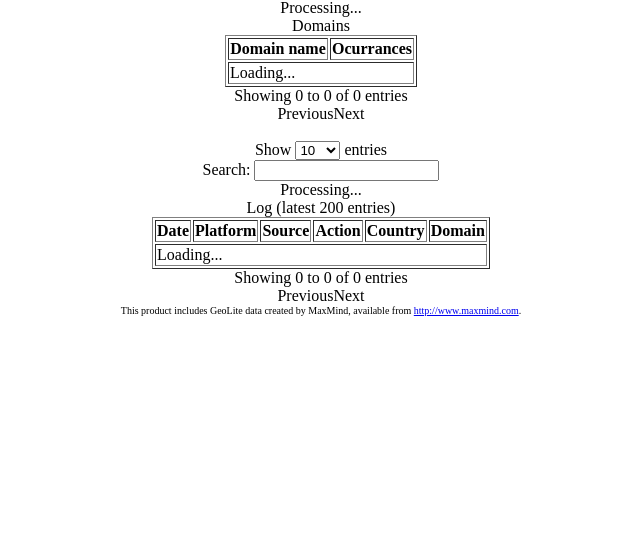
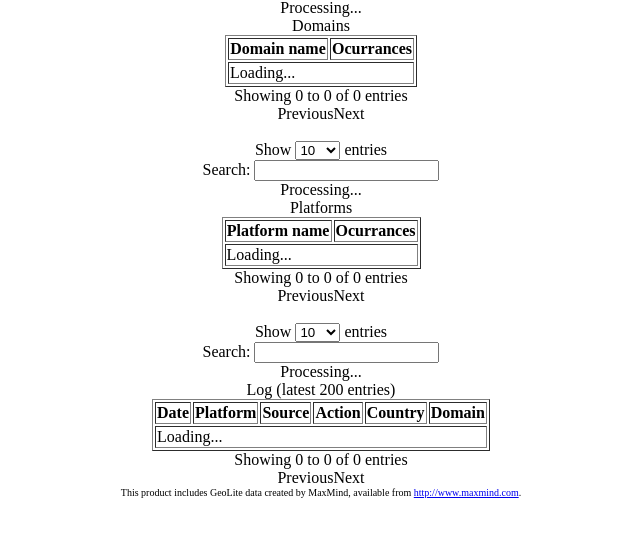
Before and after one commit to CDAT/usage, a Django app: template app/templates/showlog.html in a window 1280 px wide. Shown: the part 213-750 px from the top of the page, without its empty margins (319-959 px from the left). Run offline with Django 3.2, Linux system fonts and the light colour scheme; the template is opened without the code that fills it, so the values that code supplies are empty; parts of the project's set-up code (start-up, migrations or seed data) failed here and were passed over; some libraries are stand-ins or nearby versions.

Commit message:
Added Platforms view.

```diff
--- a/app/templates/showlog.html
+++ b/app/templates/showlog.html
@@ -15,6 +15,13 @@
                     "bProcessing": true,
                     "aaSorting": [[ 1, "desc" ]],
                     "sAjaxSource": '../json/domain/'
+                } );
+            } );
+            $(document).ready(function() {
+                $('#platform_table').dataTable( {
+                    "bProcessing": true,
+                    "aaSorting": [[ 1, "desc" ]],
+                    "sAjaxSource": '../json/platform/'
                 } );
             } );
             $(document).ready(function() {
@@ -58,6 +65,18 @@
                 </tbody>
             </table>
             <br>
+            <table border=1 id="platform_table">
+                <caption>Platforms</caption>
+                <thead>
+                    <tr>
+                        <th>Platform name</th>
+                        <th>Ocurrances</th>
+                    </tr>
+                </thead>
+                <tbody>
+                </tbody>
+            </table>
+            <br>
             <table border=1 id="log_table">
                 <caption>Log (latest 200 entries)</caption>
                 <thead>
--- a/app/urls.py
+++ b/app/urls.py
@@ -7,8 +7,10 @@ urlpatterns = patterns('app.views',
     url(r'^debug/$', 'showdebug'),
     url(r'^json/domain/$','ajax_getDomainInfo'),
     url(r'^json/domain/(?P<_days>\d+)/$','ajax_getDomainInfo'),
-    url(r'^json/countryStats/$','ajax_getCountryInfo_days'),
-    url(r'^json/countryStats/(?P<_days>\d+)/$','ajax_getCountryInfo_days'),
+	url(r'^json/platform/$', 'ajax_getPlatformInfo'),
+	url(r'^json/platform/(?P<_days>\d+)/$', 'ajax_getPlatformInfo'),
+    url(r'^json/countryStats/$','ajax_getCountryInfo'),
+    url(r'^json/countryStats/(?P<_days>\d+)/$','ajax_getCountryInfo'),
     url(r'^json/logInfo/$', 'ajax_getLogInfo'),
     url(r'^add/$', 'insertlog'),
 )
```
Also changed, not shown: app/views.py (+28 -1 lines).
